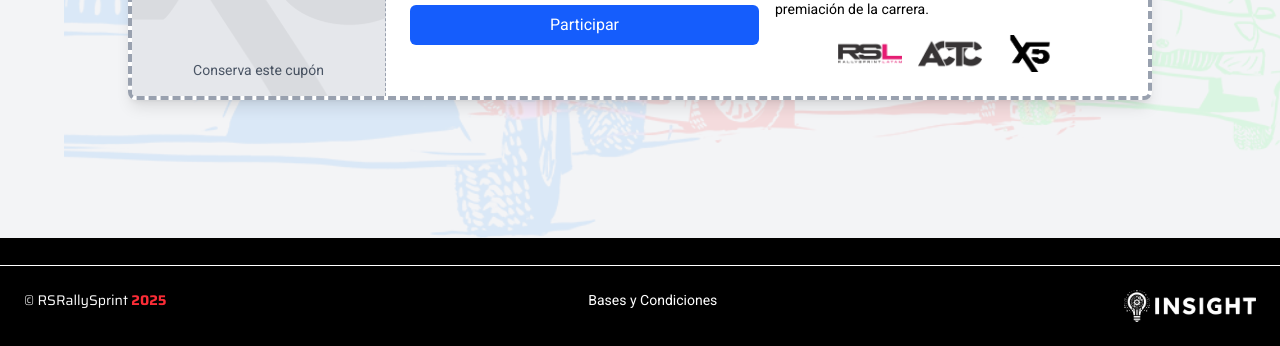
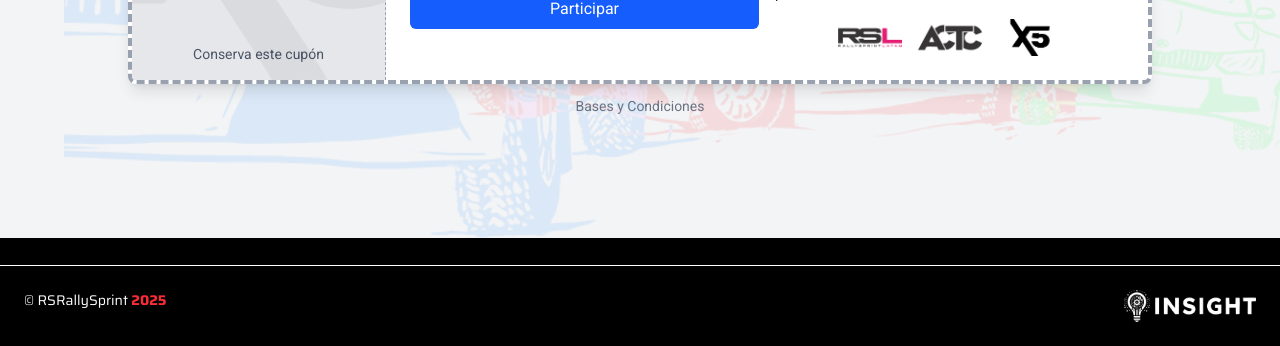
Before and after one commit to Master-Insight/SorteosRsl, an Astro site: page / in a window 1280 px wide. Shown: the part 454-800 px from the top of the page. Built offline with nearby package versions, Linux system fonts and the light colour scheme; Astro itself is replaced by a stand-in of ours; no server answers.

Commit message:
💄 refact (Page): Se mueve Link "Bases y condiciones" a index

```diff
--- a/src/layouts/components/Footer.astro
+++ b/src/layouts/components/Footer.astro
@@ -12,12 +12,12 @@ const year = new Date().getFullYear();
           &copy; RSRallySprint <strong class="text-red-500">{year}</strong>
         </p>
         <!-- Enlace a Bases y Condiciones -->
-        <a
+        <!-- <a
           href="/bases-y-condiciones"
           class="text-sm text-white hover:text-red-500"
         >
           Bases y Condiciones
-        </a>
+        </a> -->
         <Insight />
       </div>
     </div>
--- a/src/pages/index.astro
+++ b/src/pages/index.astro
@@ -124,10 +124,13 @@ const imgNumSection = "/images/planx5.png";
         max-width: none; /* Eliminar el máximo ancho en móviles */
       }
     }
+    .basesycondiciones {
+      z-index: 50;
+    }
   </style>
 
   <main
-    class="min-h-screen md:min-h-9/12 bg-gray-100 flex items-center justify-center p-4 relative w-full overflow-hidden"
+    class="min-h-screen md:min-h-9/12 bg-gray-100 flex flex-col items-center justify-center p-4 relative w-full overflow-hidden"
   >
     <!-- Imagen de fondo general -->
     <img src={urlImagen} alt="Autos de Rally" class="background-image rally" />
@@ -244,6 +247,14 @@ const imgNumSection = "/images/planx5.png";
       </div>
     </div>
 
+    <!-- Enlace a Bases y Condiciones -->
+    <a
+      href="/bases-y-condiciones"
+      class="text-sm mt-3 text-gray-500 hover:text-red-600 basesycondiciones"
+    >
+      Bases y Condiciones
+    </a>
+
     <!-- Modal para el primer premio -->
     <div id="modalPremio" class="modal">
       <div class="modal-content">
```
